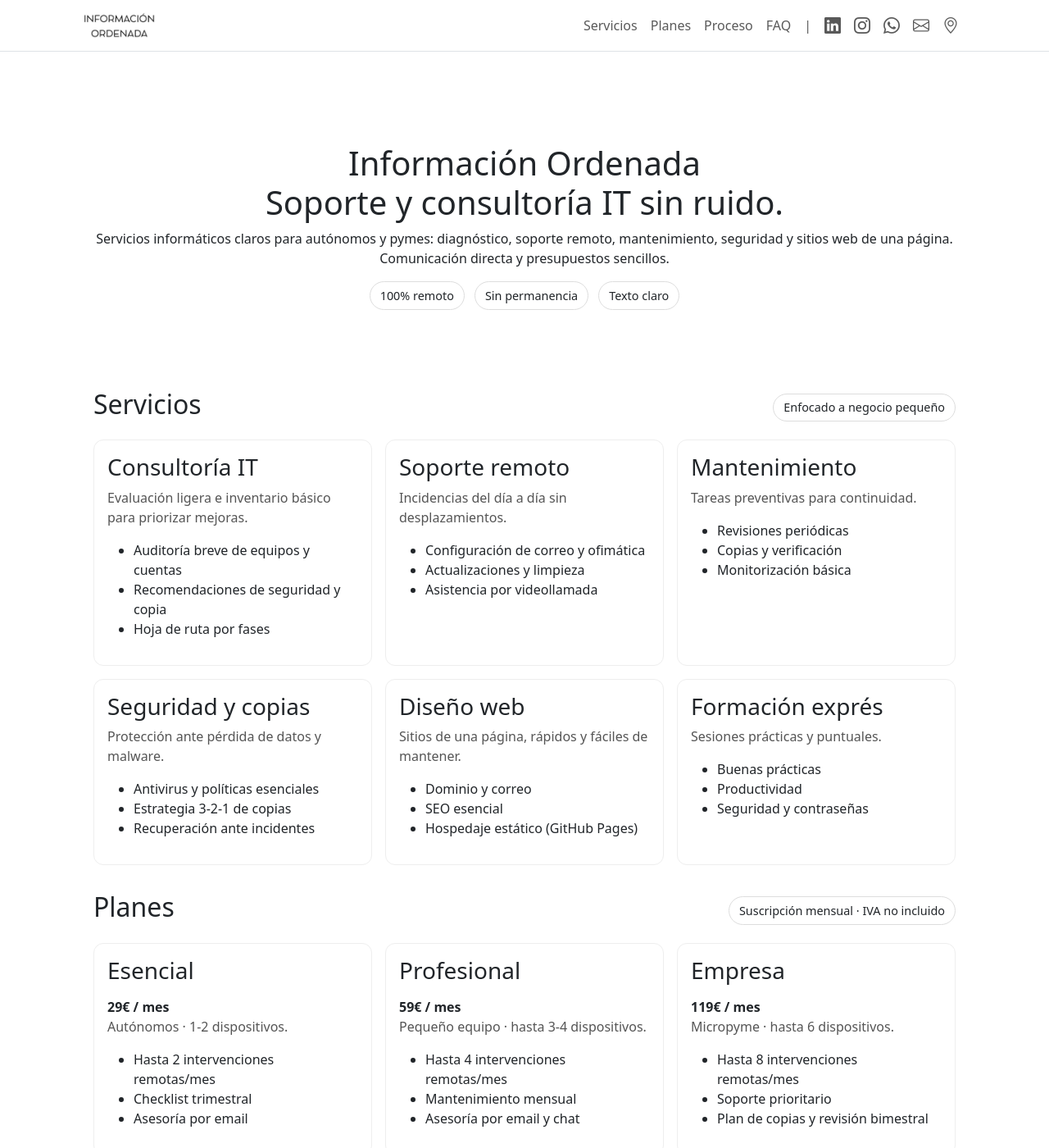
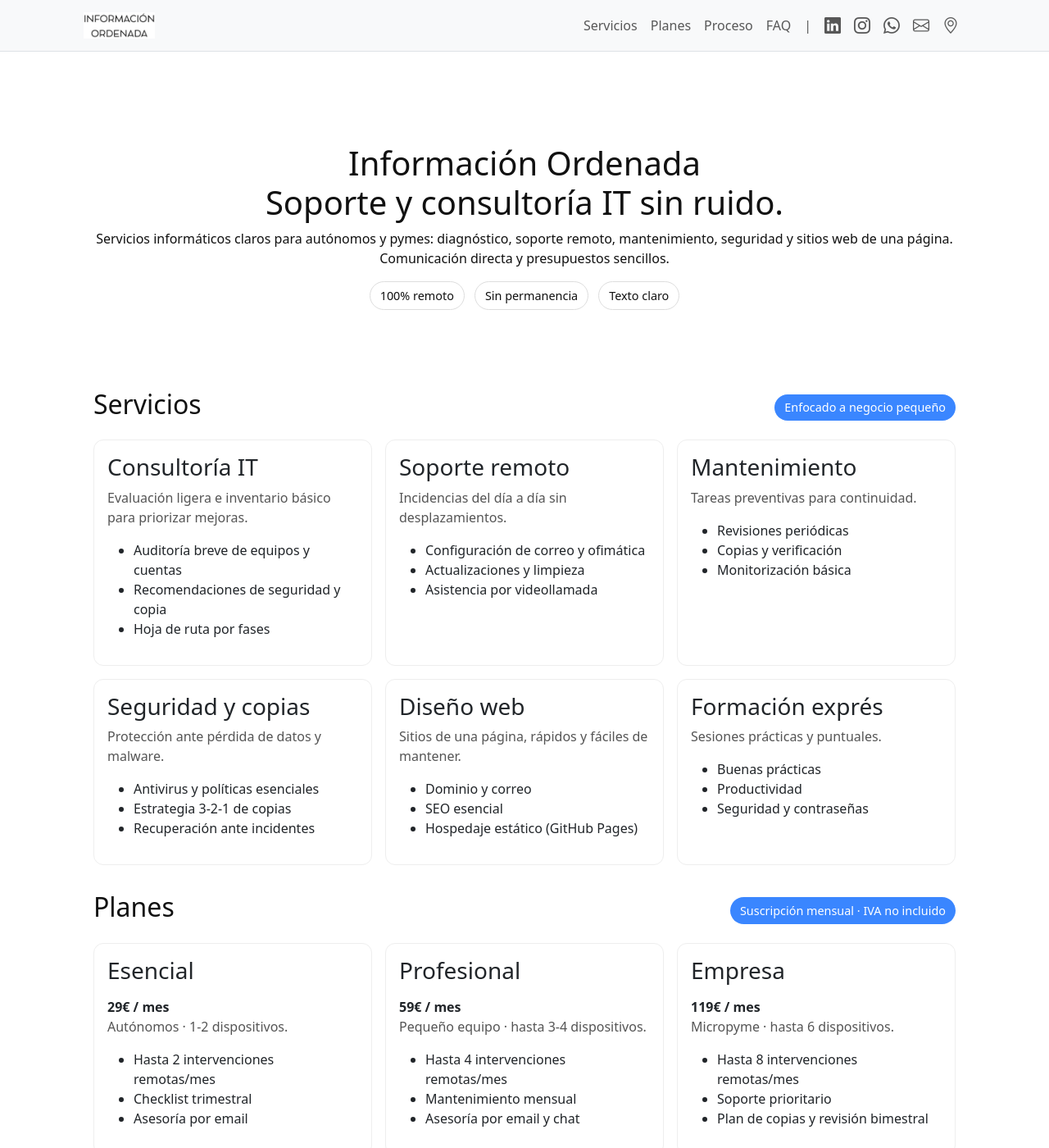
Before and after one commit to alexos-es/io, a Jekyll site: the page built from index.html, in a window 1280 px wide and 1400 px high. Shown: the whole window at 82% size. Built offline with Jekyll 4.4.1, drawn with Linux system fonts in a browser that asks for light colours.

Commit message:
Update CSS

```diff
--- a/assets/css/main.css
+++ b/assets/css/main.css
@@ -16,3 +16,52 @@
 
 /* IO Bootstrap tweaks */
 .container { max-width: 1100px; }
+
+:root {
+  --io-primary: #3A86FF;        /* azul principal */
+  --io-secondary: #F8F9FA;      /* fondo claro */
+  --io-dark: #111;              /* texto principal */
+  --io-muted: #6C757D;          /* texto secundario */
+}
+
+body {
+  color: var(--io-dark);
+  background-color: #fff;
+}
+
+/* enlaces y acentos */
+a {
+  color: var(--io-primary);
+  text-decoration: none;
+  transition: color 0.2s ease;
+}
+a:hover, .nav-link:hover, .badge:hover {
+  color: darken(var(--io-primary), 10%);
+}
+
+/* botones y “pills” personalizados */
+.badge, .pill, .btn-primary {
+  background-color: var(--io-primary);
+  color: #fff !important;
+  border: none;
+}
+.badge:hover, .pill:hover, .btn-primary:hover {
+  background-color: #005fd6;
+}
+
+/* nav y header */
+.navbar {
+  background-color: var(--io-secondary) !important;
+}
+.navbar .nav-link.active {
+  color: var(--io-primary) !important;
+}
+
+/* footer */
+footer {
+  background-color: var(--io-secondary);
+  color: var(--io-dark);
+}
+footer a:hover {
+  color: var(--io-primary);
+}
```
